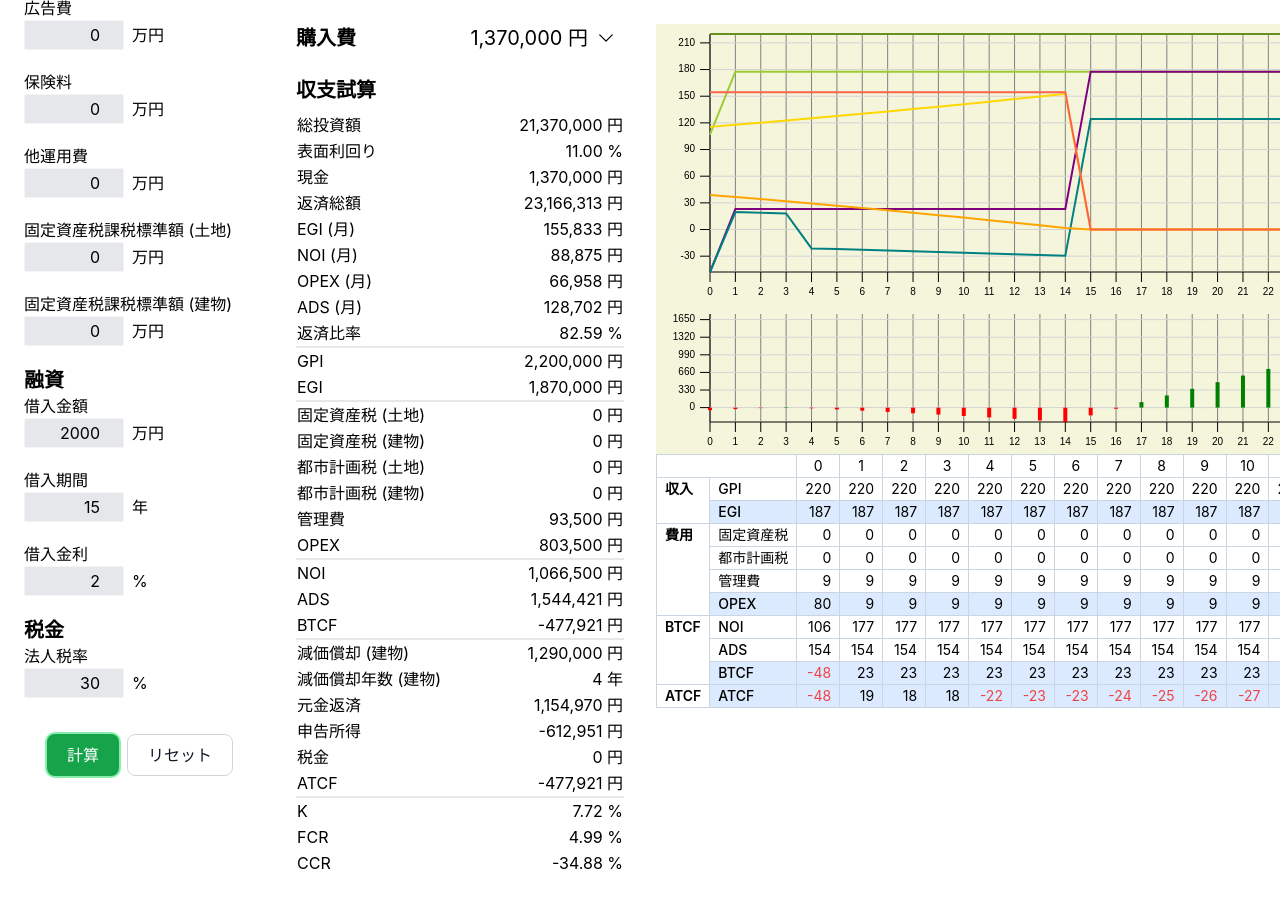
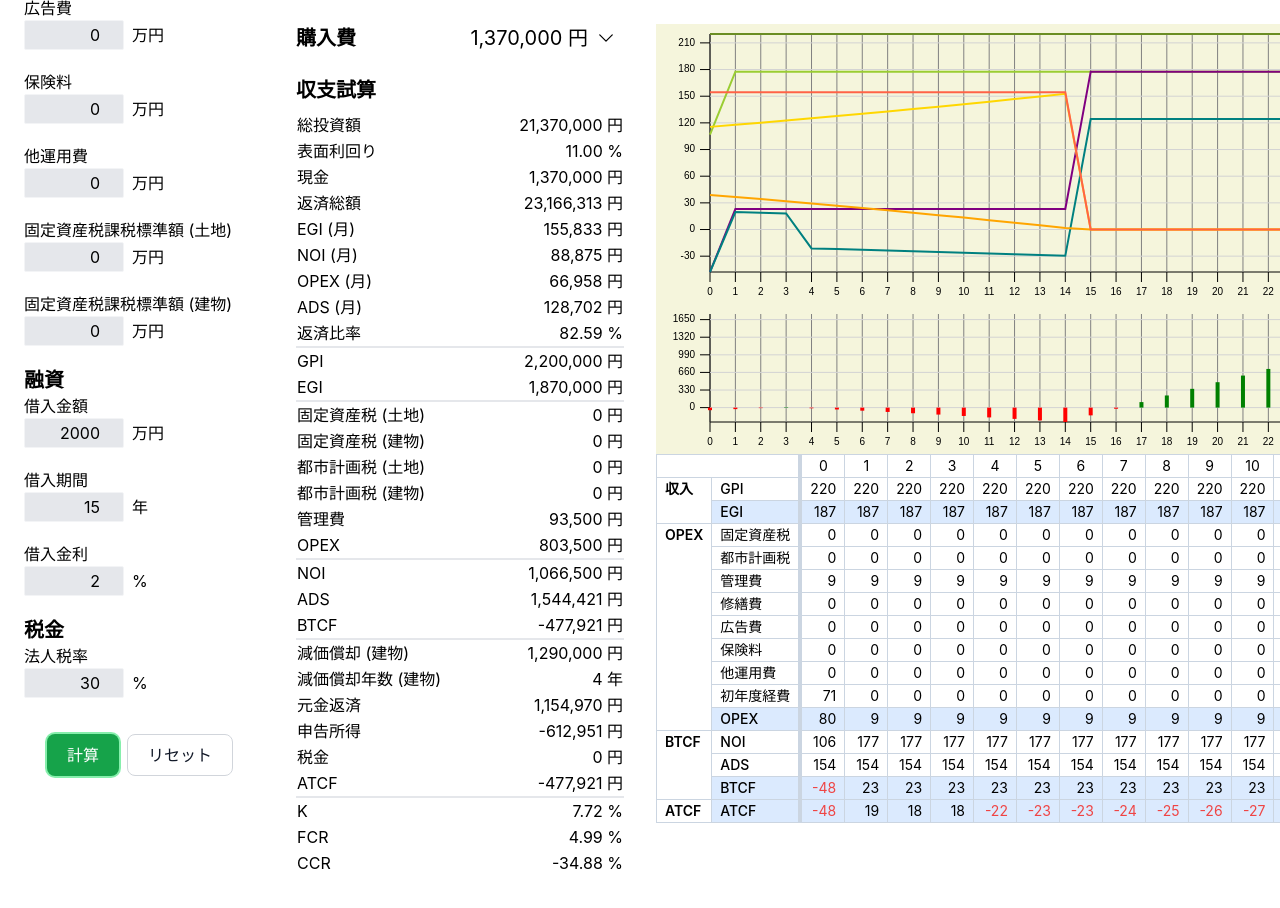
Before and after one commit to tiarafudousan/tiarafudousan.github.io, a React (Vite) app in the folder app/: page / in a window 1280 px wide. Both pictures are taken after a click on the button "計算". Shown: the top 908 px of the page. Built offline with nearby package versions, Linux system fonts and the light colour scheme.

Commit message:
cfs initial cost

```diff
--- a/app/src/components/CashFlowTable.tsx
+++ b/app/src/components/CashFlowTable.tsx
@@ -23,7 +23,7 @@ const Row: React.FC<{
           {header}
         </th>
       ) : null}
-      <th className="font-medium border border-slate-300 text-left px-2 whitespace-nowrap">
+      <th className="font-medium border border-r-4 border-slate-300 text-left px-2 whitespace-nowrap">
         {text}
       </th>
       {data.map((d, i) => (
@@ -42,7 +42,7 @@ const CashFlowTable: React.FC<{ data: CashFlowData[] }> = ({ data }) => {
       <thead>
         <tr>
           <th className=""></th>
-          <th className=""></th>
+          <th className="border-slate-300 border-r-4"></th>
           {data.map((_, i) => (
             <td key={i} className="border border-slate-300 text-center">
               {i}
@@ -68,8 +68,8 @@ const CashFlowTable: React.FC<{ data: CashFlowData[] }> = ({ data }) => {
         />
 
         <Row
-          rowSpan={4}
-          header="費用"
+          rowSpan={9}
+          header="OPEX"
           text="固定資産税"
           data={data}
           get={(d) => Math.floor(d.property_tax)}
@@ -84,7 +84,27 @@ const CashFlowTable: React.FC<{ data: CashFlowData[] }> = ({ data }) => {
           data={data}
           get={(d) => Math.floor(d.maintanence_fee)}
         />
-        {/* TODO: ad fee, restoration fee, insurance fee, opex misc fee, initial cost */}
+        <Row
+          text="修繕費"
+          data={data}
+          get={(d) => Math.floor(d.restoration_fee)}
+        />
+        <Row text="広告費" data={data} get={(d) => Math.floor(d.ad_fee)} />
+        <Row
+          text="保険料"
+          data={data}
+          get={(d) => Math.floor(d.insurance_fee)}
+        />
+        <Row
+          text="他運用費"
+          data={data}
+          get={(d) => Math.floor(d.opex_misc_fee)}
+        />
+        <Row
+          text="初年度経費"
+          data={data}
+          get={(d) => Math.floor(d.initial_cost)}
+        />
         <Row
           text="OPEX"
           backgroundColor="bg-blue-100"
--- a/app/src/lib/cf.ts
+++ b/app/src/lib/cf.ts
@@ -123,6 +123,11 @@ export interface CashFlowData {
   property_tax: number
   city_planning_tax: number
   maintanence_fee: number
+  restoration_fee: number
+  ad_fee: number
+  insurance_fee: number
+  opex_misc_fee: number
+  initial_cost: number
   opex: number
   noi: number
   capex: number
@@ -261,6 +266,7 @@ export function calc_cf(params: {
     gross_yield,
     gpi,
     egi,
+    // opex
     property_tax_land,
     property_tax_building,
     city_planning_tax_land,
@@ -268,6 +274,11 @@ export function calc_cf(params: {
     property_tax,
     city_planning_tax,
     maintanence_fee,
+    restoration_fee: inputs.restoration_fee,
+    ad_fee: inputs.ad_fee,
+    insurance_fee: inputs.insurance_fee,
+    opex_misc_fee: inputs.opex_misc_fee,
+    initial_cost: delta_year == 0 ? initial_cost_opex : 0,
     opex,
     noi,
     capex,
```
